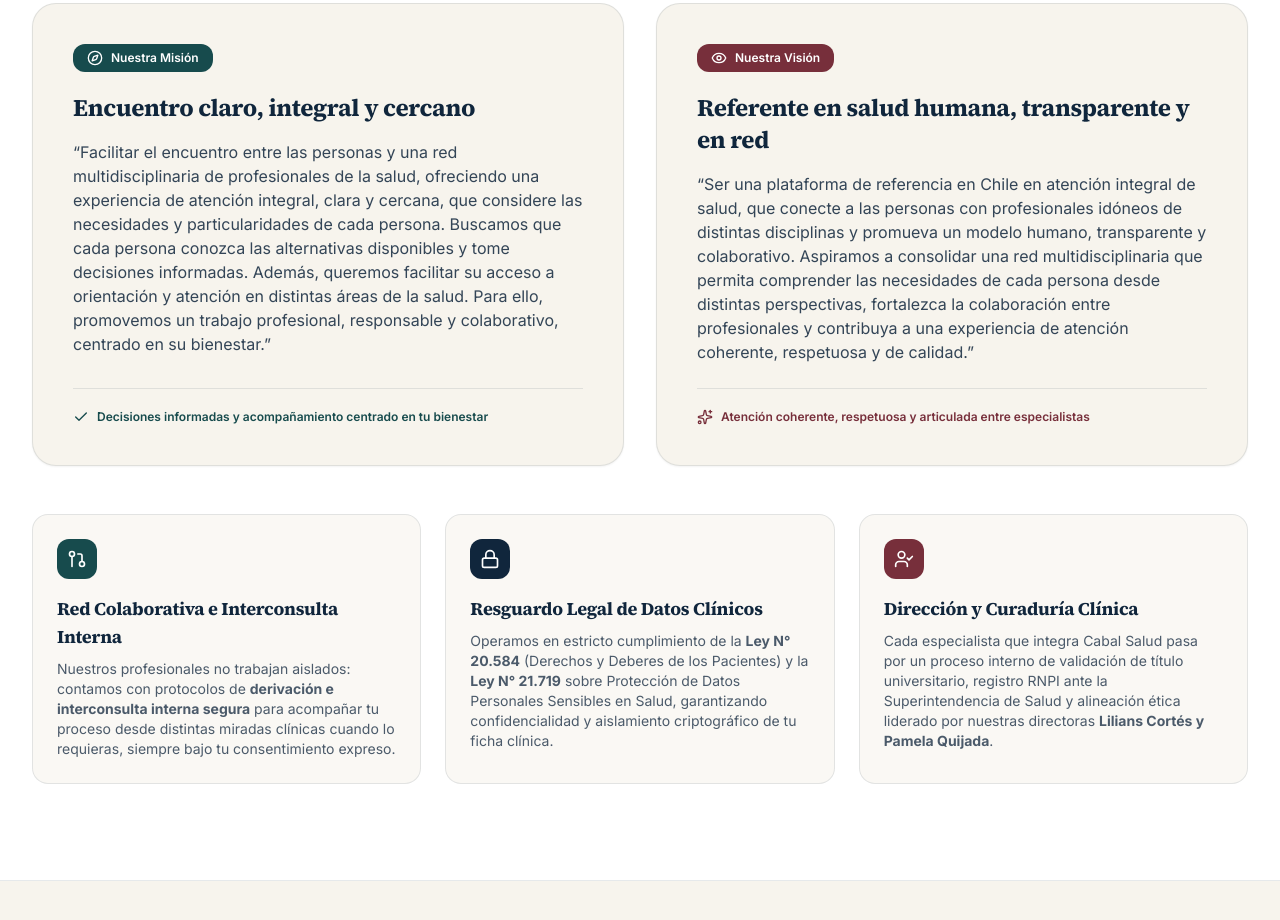
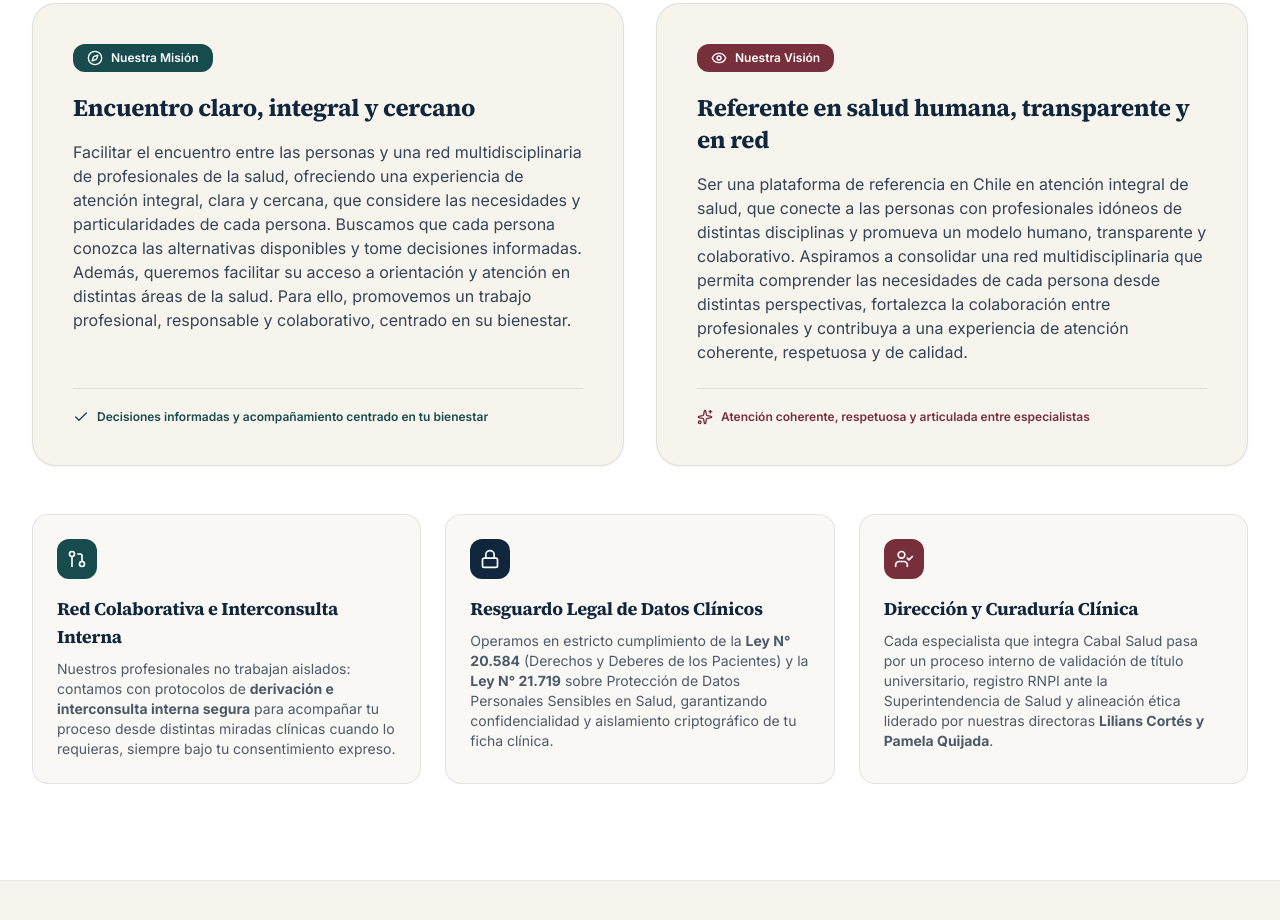
Before and after one commit to mtraslavina/cabalsalud.cl, a website: page public/index.html in a window 1280 px wide. Shown: the part 4799-5719 px from the top of the page. Drawn offline with nearby package versions, Linux system fonts and the light colour scheme; no server answers.

Commit message:
fix: quitar comillas de textos de mision y vision en cabalsalud.cl

```diff
--- a/public/index.html
+++ b/public/index.html
@@ -533,9 +533,9 @@
             <h3 class="font-serif text-2xl font-bold text-noche mb-4">
               Encuentro claro, integral y cercano
             </h3>
-            <blockquote class="text-noche/85 text-sm sm:text-base leading-relaxed font-normal">
-              “Facilitar el encuentro entre las personas y una red multidisciplinaria de profesionales de la salud, ofreciendo una experiencia de atención integral, clara y cercana, que considere las necesidades y particularidades de cada persona. Buscamos que cada persona conozca las alternativas disponibles y tome decisiones informadas. Además, queremos facilitar su acceso a orientación y atención en distintas áreas de la salud. Para ello, promovemos un trabajo profesional, responsable y colaborativo, centrado en su bienestar.”
-            </blockquote>
+            <p class="text-noche/85 text-sm sm:text-base leading-relaxed font-normal">
+              Facilitar el encuentro entre las personas y una red multidisciplinaria de profesionales de la salud, ofreciendo una experiencia de atención integral, clara y cercana, que considere las necesidades y particularidades de cada persona. Buscamos que cada persona conozca las alternativas disponibles y tome decisiones informadas. Además, queremos facilitar su acceso a orientación y atención en distintas áreas de la salud. Para ello, promovemos un trabajo profesional, responsable y colaborativo, centrado en su bienestar.
+            </p>
           </div>
           <div class="mt-6 pt-5 border-t border-noche/10 flex items-center gap-2 text-xs font-semibold text-petroleo">
             <i data-lucide="check" class="w-4 h-4"></i>
@@ -553,9 +553,9 @@
             <h3 class="font-serif text-2xl font-bold text-noche mb-4">
               Referente en salud humana, transparente y en red
             </h3>
-            <blockquote class="text-noche/85 text-sm sm:text-base leading-relaxed font-normal">
-              “Ser una plataforma de referencia en Chile en atención integral de salud, que conecte a las personas con profesionales idóneos de distintas disciplinas y promueva un modelo humano, transparente y colaborativo. Aspiramos a consolidar una red multidisciplinaria que permita comprender las necesidades de cada persona desde distintas perspectivas, fortalezca la colaboración entre profesionales y contribuya a una experiencia de atención coherente, respetuosa y de calidad.”
-            </blockquote>
+            <p class="text-noche/85 text-sm sm:text-base leading-relaxed font-normal">
+              Ser una plataforma de referencia en Chile en atención integral de salud, que conecte a las personas con profesionales idóneos de distintas disciplinas y promueva un modelo humano, transparente y colaborativo. Aspiramos a consolidar una red multidisciplinaria que permita comprender las necesidades de cada persona desde distintas perspectivas, fortalezca la colaboración entre profesionales y contribuya a una experiencia de atención coherente, respetuosa y de calidad.
+            </p>
           </div>
           <div class="mt-6 pt-5 border-t border-noche/10 flex items-center gap-2 text-xs font-semibold text-granate">
             <i data-lucide="sparkles" class="w-4 h-4"></i>
```
